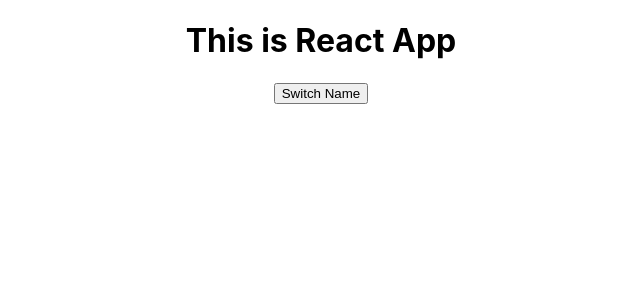
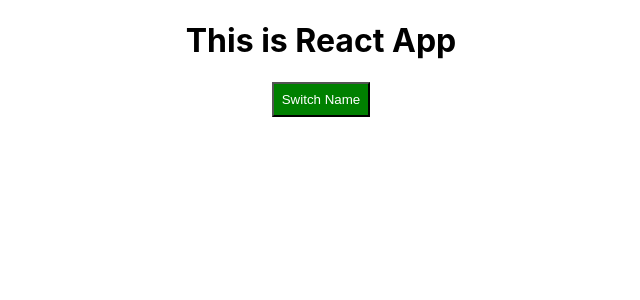
Before and after one commit to shindesharad71/Burger-Builder-With-React, a React (Create React App) app: page / in a window 1280 px wide. Shown: the top 300 px of the page, without its empty margins (319-959 px from the left). Built offline with nearby package versions, Linux system fonts and the light colour scheme.

Commit message:
Added: Conditional Styling

```diff
--- a/src/App.js
+++ b/src/App.js
@@ -29,6 +29,14 @@ class App extends Component {
 	};
 
 	render() {
+    const buttonStyle = {
+      backgroundColor: 'green',
+      color: 'white',
+      border: '1px sold blue',
+      padding: '8px',
+      cursor: 'pointer'
+    };
+
 		let persons = null;
 
 		if (this.state.showPersons) {
@@ -44,13 +52,15 @@ class App extends Component {
 						/>
 					))}
 				</div>
-			);
+      );
+
+      buttonStyle.backgroundColor = 'red';
 		}
 
 		return (
 			<div className="App">
 				<h1>This is React App</h1>
-				<button onClick={this.togglePersonsHandler}>Switch Name</button>
+				<button style={buttonStyle} onClick={this.togglePersonsHandler}>Switch Name</button>
 				{persons}
 			</div>
 		);
```
